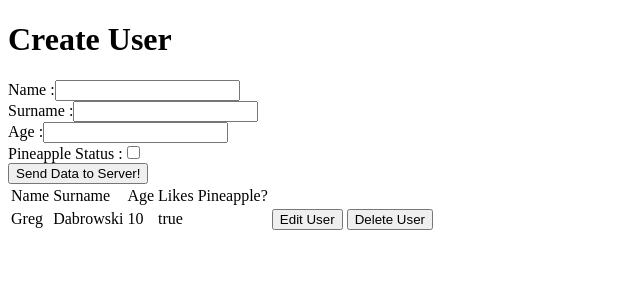
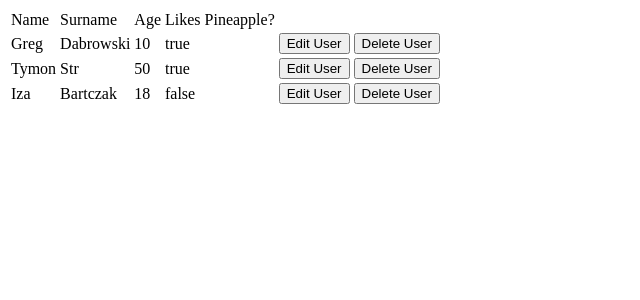
Before and after one commit to barPython123/prisma-web-app, a React app in the folder frontend/: page / in a window 1280 px wide. Shown: the top 300 px of the page, without its empty margins (0-640 px from the left). Built offline with nearby package versions, Linux system fonts and the light colour scheme; no server answers.

Commit message:
added props to ShowUsers component and added map rendere for individual Users

```diff
--- a/frontend/src/App.tsx
+++ b/frontend/src/App.tsx
@@ -1,12 +1,25 @@
 import React from "react";
 import CreateUser from "./components/CreateUser";
-import ShowUsers from "./components/showUsers";
+import ShowUsers from "./components/ShowUsers";
+
+const someUser = {
+  name: "Greg",
+  surname: "Dabrowski",
+  age: 10,
+  doesLikePineapple: true,
+};
+
+const allUsers = [
+  someUser,
+  { name: "Tymon", surname: "Str", age: 50, doesLikePineapple: true },
+  { name: "Iza", surname: "Bartczak", age: 18, doesLikePineapple: false },
+];
 
 function App() {
   return (
     <div>
-      <CreateUser></CreateUser>
-      <ShowUsers></ShowUsers>
+      {/* <CreateUser></CreateUser> */}
+      <ShowUsers props={allUsers}></ShowUsers>
     </div>
   );
 }
--- a/frontend/src/components/ShowUsers.tsx
+++ b/frontend/src/components/ShowUsers.tsx
@@ -3,20 +3,17 @@ import User from "./User";
 
 // take Array of objects as props and for each displays different user with data
 
-function ShowUsers() {
+function ShowUsers(props: any) {
   const [fetchedUsers, setFetchedUsers] = useState([]);
 
-  fetch("http://192.168.0.75:6020/", { mode: "cors" })
-  .then((response) => response.json())
+  // fetch("http://192.168.0.75:6020/", { mode: "cors" })
+  // .then((response) => response.json())
+
   // .then((data) => console.log(data.usersData[0])) //array of objects
   // .then((data) => setFetchedUsers(data))
   // fetch NOT_WORKING
-  const someUser = {
-    name: "Greg",
-    surname: "Dabrowski",
-    age: 10,
-    doesLikePineapple: true,
-  };
+
+  console.log(props.props[0].name);
 
   return (
     <div>
@@ -30,12 +27,16 @@ function ShowUsers() {
           </tr>
         </thead>
         <tbody>
-          <User
-            name={someUser.name}
-            surname={someUser.surname}
-            age={someUser.age}
-            doesLikePineapple={someUser.doesLikePineapple}
-          ></User>
+          {props.props.map((element: any) => {
+            return (
+              <User
+                name={element.name}
+                surname={element.surname}
+                age={element.age}
+                doesLikePineapple={element.doesLikePineapple}
+              ></User>
+            );
+          })}
         </tbody>
       </table>
     </div>
```
